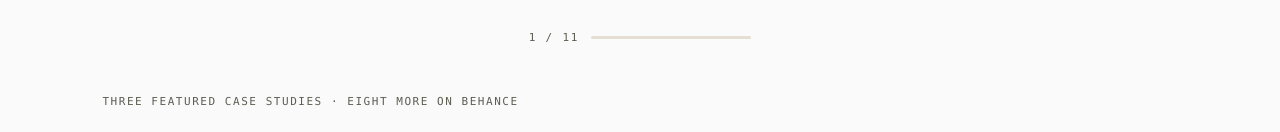
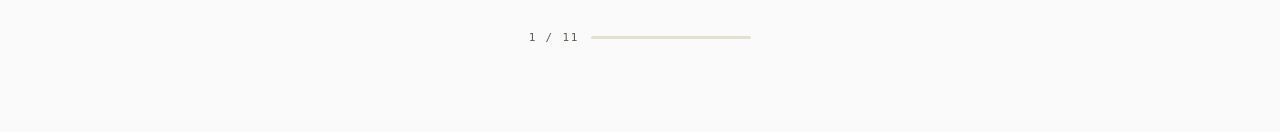
Before and after one commit to sumayyats/sumayya-portfolio, a Next.js app: page / in a window 1280 px wide. Shown: the part 762-894 px from the top of the page. After the commit the page ends 832 px from the top, so only its background shows below. Built offline with nearby package versions, Linux system fonts and the light colour scheme.

Commit message:
Shelf: drop the footer line
Co-Authored-By: Claude Opus 5 <noreply@anthropic.com>

```diff
--- a/src/app/page.tsx
+++ b/src/app/page.tsx
@@ -23,9 +23,6 @@ export default function Home() {
         <Shelf />
       </div>
 
-      <footer className="px-[max(1rem,8vw)] py-6 font-mono text-[11px] uppercase tracking-[0.14em] text-ink-soft">
-        Three featured case studies · eight more on Behance
-      </footer>
     </main>
   );
 }
```
